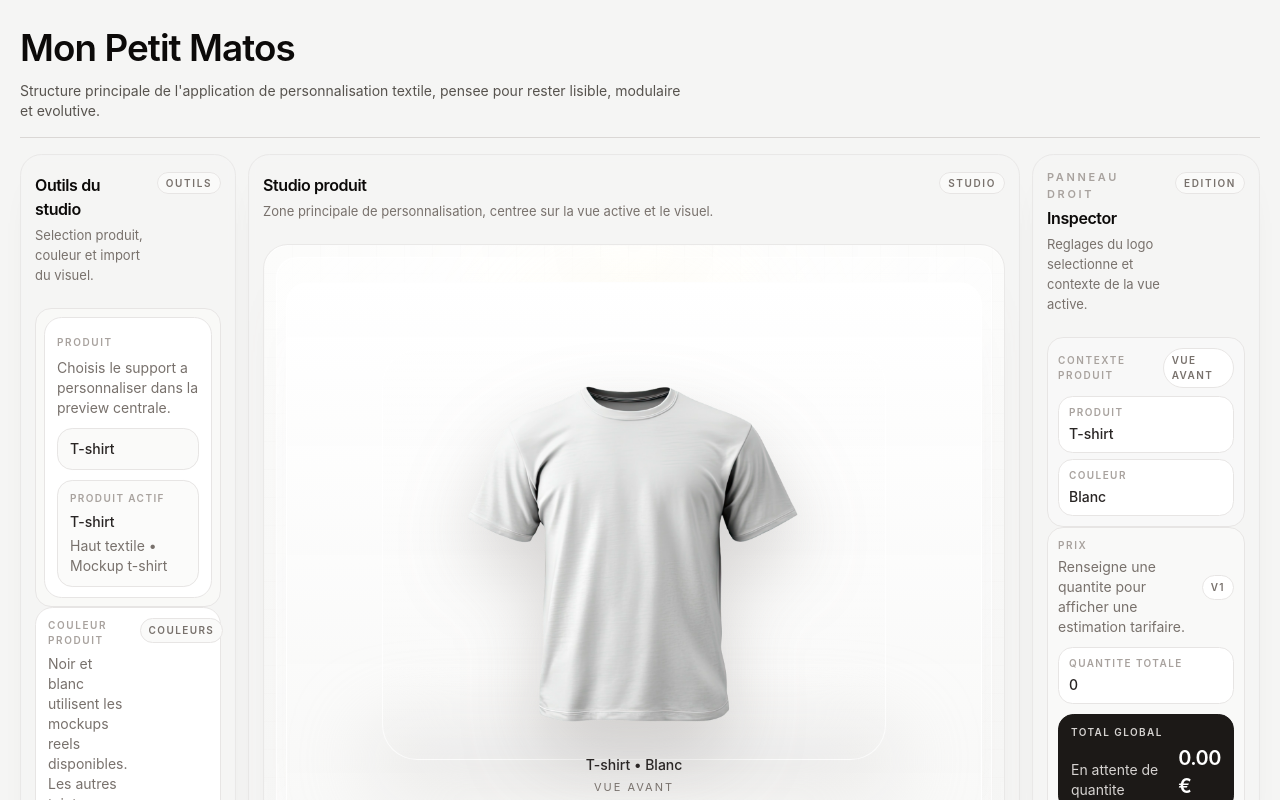
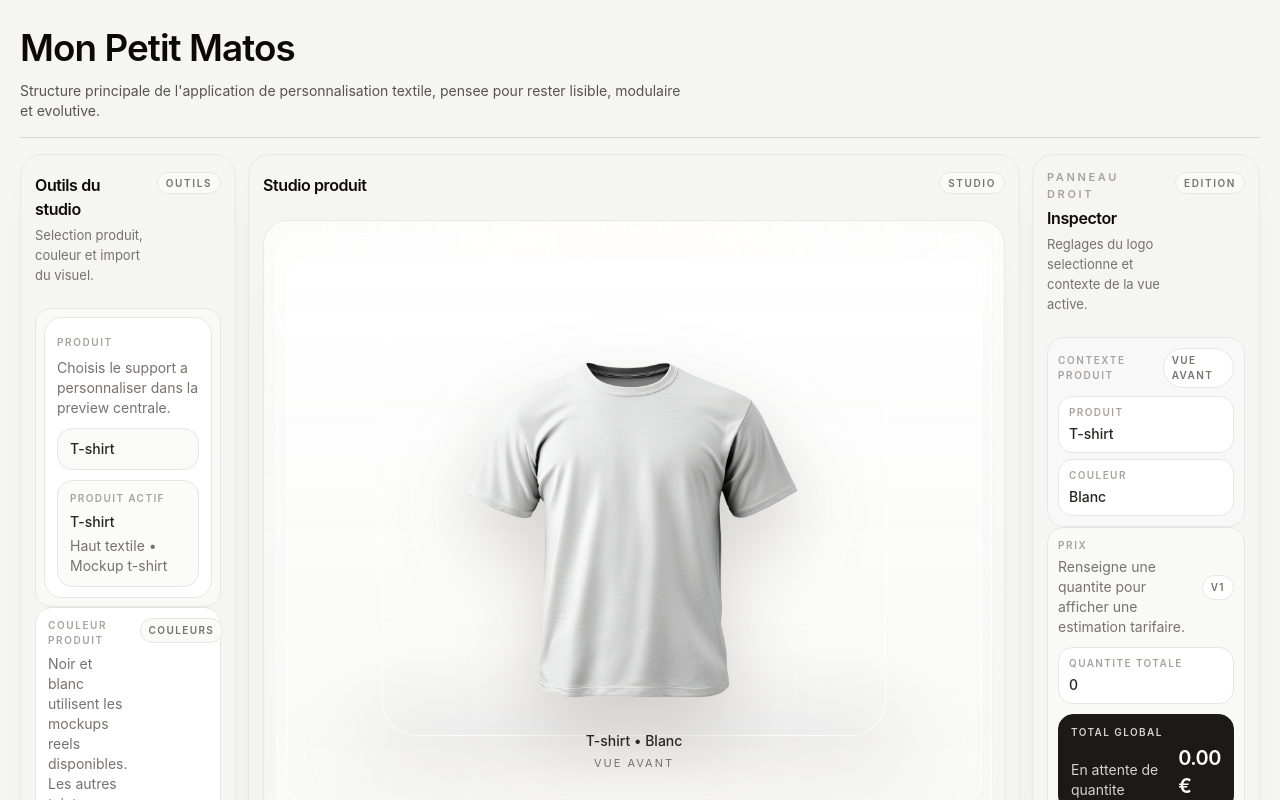
Before and after one commit to mathieuSIO/ProductStudioEditor, a React (Vite) app: page / in a window 1280 px wide. Shown: the top 800 px of the page. Built offline with nearby package versions, Linux system fonts and the light colour scheme.

Commit message:
remove description for studio

```diff
--- a/src/features/editor/components/layout/EditorCanvasArea.tsx
+++ b/src/features/editor/components/layout/EditorCanvasArea.tsx
@@ -49,7 +49,6 @@ export function EditorCanvasArea({
     <section className="flex min-h-[420px] flex-col xl:min-h-[760px]">
       <PanelCard
         title="Studio produit"
-        description="Zone principale de personnalisation, centree sur la vue active et le visuel."
         aside={
           <span className="rounded-full border border-stone-200 bg-stone-50 px-2 py-1 text-[10px] font-semibold uppercase tracking-[0.16em] text-stone-500">
             Studio
```
